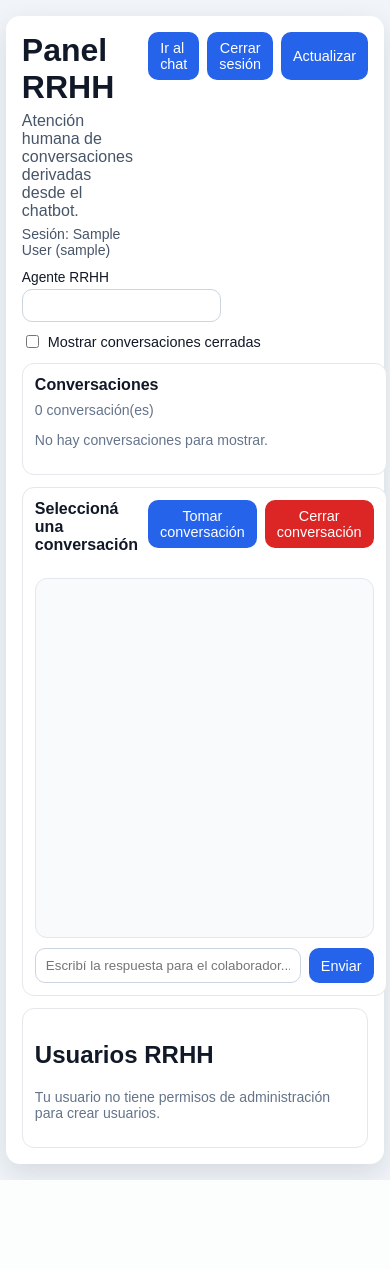
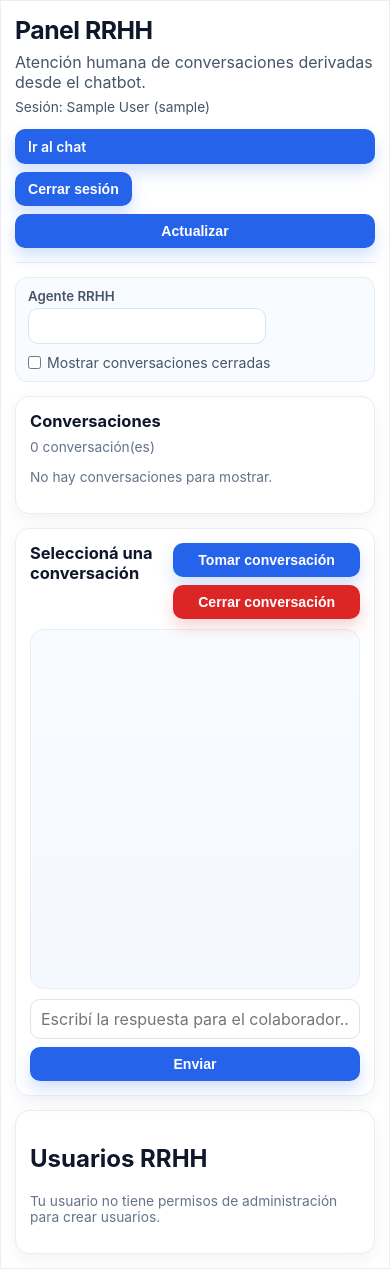
Before and after one commit to deboraq/ChatBotRRHH, a Flask app: template templates/rrhh.html in a window 390 px wide. Before the commit the page ends 1180 px from the top, so only its background shows below. Run offline with Flask 3, Linux system fonts and the light colour scheme; the template is opened without the code that fills it: most values are stand-ins (such as "Sample title", 1, 10 or a date in 2020); data that the repository does not hold is empty.

Commit message:
Refresh RRHH panel visual design and responsiveness
Co-authored-by: deboraq <deboraq@users.noreply.github.com>

```diff
--- a/static/rrhh.css
+++ b/static/rrhh.css
@@ -1,41 +1,67 @@
+:root {
+  --bg: #f3f7ff;
+  --surface: #ffffff;
+  --surface-soft: #f8fbff;
+  --text: #0f172a;
+  --text-soft: #475569;
+  --text-muted: #64748b;
+  --primary: #2563eb;
+  --primary-strong: #1d4ed8;
+  --danger: #dc2626;
+  --danger-strong: #b91c1c;
+  --border: #dbe3ef;
+  --border-soft: #e8edf5;
+  --shadow: 0 16px 38px rgba(15, 23, 42, 0.12);
+  --radius: 14px;
+}
+
 * {
   box-sizing: border-box;
 }
 
 body {
   margin: 0;
-  font-family: Arial, sans-serif;
-  background: #f1f5f9;
-  color: #111827;
+  font-family: Inter, "Segoe UI", Arial, sans-serif;
+  color: var(--text);
+  background:
+    radial-gradient(circle at 20% -10%, #dbeafe 0%, transparent 40%),
+    radial-gradient(circle at 95% 10%, #e0e7ff 0%, transparent 35%),
+    var(--bg);
 }
 
 .rrhh-wrapper {
-  width: min(1250px, 97vw);
-  margin: 16px auto;
-  background: #fff;
-  border-radius: 14px;
-  box-shadow: 0 10px 28px rgba(15, 23, 42, 0.12);
-  padding: 16px;
+  width: min(1320px, 96vw);
+  margin: 20px auto;
+  background: var(--surface);
+  border-radius: 20px;
+  box-shadow: var(--shadow);
+  padding: 20px;
+  border: 1px solid #e9eef8;
 }
 
 .rrhh-header {
   display: flex;
   justify-content: space-between;
   align-items: flex-start;
-  gap: 12px;
+  gap: 14px;
+  padding-bottom: 14px;
+  border-bottom: 1px solid var(--border-soft);
 }
 
 .rrhh-header h1 {
   margin: 0;
+  font-size: 1.55rem;
+  letter-spacing: -0.02em;
 }
 
 .rrhh-header p {
-  margin: 6px 0 0 0;
-  color: #475569;
+  margin: 7px 0 0;
+  color: var(--text-soft);
 }
 
 .header-actions {
   display: flex;
+  flex-wrap: wrap;
   gap: 8px;
 }
 
@@ -47,63 +73,114 @@ body {
 button {
   border: none;
   border-radius: 10px;
-  padding: 8px 12px;
+  padding: 9px 13px;
   cursor: pointer;
-  background: #2563eb;
+  background: var(--primary);
   color: #fff;
   text-decoration: none;
-  font-size: 0.9rem;
+  font-size: 0.88rem;
+  font-weight: 600;
+  transition: transform 0.15s ease, background 0.2s ease, box-shadow 0.2s ease;
+  box-shadow: 0 8px 16px rgba(37, 99, 235, 0.2);
+}
+
+.btn:hover,
+button:hover {
+  transform: translateY(-1px);
+  background: var(--primary-strong);
+}
+
+button:disabled {
+  opacity: 0.6;
+  cursor: not-allowed;
+  transform: none;
 }
 
 button.danger {
-  background: #dc2626;
+  background: var(--danger);
+  box-shadow: 0 8px 16px rgba(220, 38, 38, 0.2);
+}
+
+button.danger:hover {
+  background: var(--danger-strong);
 }
 
 .toolbar {
-  margin: 12px 0;
+  margin: 14px 0;
   display: flex;
   flex-wrap: wrap;
   gap: 10px;
   align-items: center;
+  padding: 10px 12px;
+  background: var(--surface-soft);
+  border: 1px solid var(--border-soft);
+  border-radius: 12px;
 }
 
 .field {
   display: flex;
   flex-direction: column;
   gap: 4px;
-  font-size: 0.86rem;
+  font-size: 0.83rem;
+  color: var(--text-soft);
+  font-weight: 600;
+}
+
+input:not([type="checkbox"]),
+select,
+textarea {
+  border: 1px solid var(--border);
+  border-radius: 10px;
+  padding: 9px 10px;
+  font: inherit;
+  color: var(--text);
+  background: #fff;
+}
+
+input:not([type="checkbox"]):focus,
+select:focus,
+textarea:focus {
+  outline: none;
+  border-color: #8bb6ff;
+  box-shadow: 0 0 0 3px rgba(59, 130, 246, 0.15);
 }
 
 .field input {
-  border: 1px solid #cbd5e1;
-  border-radius: 10px;
-  padding: 8px 10px;
+  min-width: 220px;
 }
 
 .checkbox {
-  display: flex;
+  display: inline-flex;
   align-items: center;
   gap: 6px;
-  font-size: 0.9rem;
+  font-size: 0.88rem;
+  color: var(--text-soft);
+}
+
+.checkbox input {
+  margin: 0;
 }
 
 .rrhh-layout {
   display: grid;
-  grid-template-columns: 320px 1fr;
-  gap: 12px;
+  grid-template-columns: minmax(300px, 340px) 1fr;
+  gap: 14px;
 }
 
 .panel {
-  border: 1px solid #e5e7eb;
-  border-radius: 12px;
-  padding: 12px;
-  background: #fff;
+  border: 1px solid var(--border-soft);
+  border-radius: var(--radius);
+  padding: 14px;
+  background: var(--surface);
+  box-shadow: 0 6px 18px rgba(15, 23, 42, 0.05);
 }
 
 .queue-panel h2,
-.chat-panel h2 {
-  margin: 0 0 8px 0;
-  font-size: 1rem;
+.chat-panel h2,
+.users-head h2,
+.roles-head h2 {
+  margin: 0 0 8px;
+  font-size: 1.03rem;
 }
 
 .conversation-list {
@@ -112,21 +189,42 @@ button.danger {
   gap: 8px;
   max-height: 72vh;
   overflow-y: auto;
+  padding-right: 2px;
+}
+
+.conversation-list::-webkit-scrollbar,
+.messages::-webkit-scrollbar {
+  width: 8px;
+}
+
+.conversation-list::-webkit-scrollbar-thumb,
+.messages::-webkit-scrollbar-thumb {
+  background: #c7d4e6;
+  border-radius: 999px;
 }
 
 .conv-card {
   width: 100%;
   text-align: left;
-  border: 1px solid #dbeafe;
-  border-radius: 10px;
-  padding: 8px;
-  background: #f8fafc;
-  color: #0f172a;
+  border: 1px solid #dbe6f8;
+  border-radius: 12px;
+  padding: 10px 10px 9px;
+  background: #f9fbff;
+  color: var(--text);
+  font-weight: 400;
+  box-shadow: none;
+  transition: border-color 0.2s ease, box-shadow 0.2s ease, transform 0.15s ease;
+}
+
+.conv-card:hover {
+  border-color: #9ec0ff;
+  transform: translateY(-1px);
 }
 
 .conv-card.selected {
-  border-color: #2563eb;
-  box-shadow: 0 0 0 2px rgba(37, 99, 235, 0.15);
+  border-color: #60a5fa;
+  box-shadow: 0 0 0 3px rgba(59, 130, 246, 0.16);
+  background: #eef5ff;
 }
 
 .conv-head {
@@ -181,31 +282,34 @@ button.danger {
 .chat-top-actions {
   display: flex;
   gap: 8px;
+  flex-wrap: wrap;
 }
 
 .messages {
   margin-top: 10px;
-  border: 1px solid #e2e8f0;
-  border-radius: 12px;
+  border: 1px solid var(--border-soft);
+  border-radius: 14px;
   min-height: 360px;
   max-height: 55vh;
   overflow-y: auto;
-  background: #f8fafc;
-  padding: 10px;
+  background:
+    linear-gradient(180deg, rgba(248, 251, 255, 0.9) 0%, rgba(243, 247, 255, 0.9) 100%);
+  padding: 12px;
   display: flex;
   flex-direction: column;
   gap: 8px;
 }
 
 .msg {
-  border-radius: 10px;
+  border-radius: 12px;
   padding: 8px 10px;
   max-width: 88%;
+  box-shadow: 0 4px 10px rgba(15, 23, 42, 0.06);
 }
 
 .msg.colaborador {
   align-self: flex-start;
-  background: #dbeafe;
+  background: #e0ebff;
 }
 
 .msg.rrhh {
@@ -239,88 +344,40 @@ button.danger {
 }
 
 .reply-form input {
-  border: 1px solid #cbd5e1;
-  border-radius: 10px;
-  padding: 9px 10px;
+  min-height: 40px;
 }
 
 .subtle {
-  color: #64748b;
-  font-size: 0.88rem;
+  color: var(--text-muted);
+  font-size: 0.86rem;
 }
 
 .error-text {
   color: #b91c1c;
 }
 
-.users-panel {
-  margin-top: 12px;
+#users-status,
+#roles-status {
+  display: inline-block;
+  margin: 2px 0 8px;
+  padding: 6px 9px;
+  border-radius: 8px;
+  background: #f1f5f9;
+  border: 1px solid #e2e8f0;
 }
 
-.users-head {
-  display: flex;
-  justify-content: space-between;
-  align-items: flex-start;
-  gap: 10px;
-  margin-bottom: 10px;
+#users-status.error-text,
+#roles-status.error-text {
+  background: #fef2f2;
+  border-color: #fecaca;
 }
 
-.users-head h2 {
-  margin: 0;
+.users-panel,
+.roles-panel {
+  margin-top: 14px;
 }
 
-.create-user-form {
-  display: grid;
-  grid-template-columns: 1.2fr 1fr 1fr 140px auto;
-  gap: 8px;
-  margin-bottom: 8px;
-}
-
-.create-user-form input,
-.create-user-form select {
-  border: 1px solid #cbd5e1;
-  border-radius: 10px;
-  padding: 9px 10px;
-}
-
-.users-table-wrap {
-  overflow-x: auto;
-}
-
-.users-table {
-  width: 100%;
-  border-collapse: collapse;
-}
-
-.users-table th,
-.users-table td {
-  text-align: left;
-  border-bottom: 1px solid #e2e8f0;
-  padding: 8px 6px;
-  font-size: 0.9rem;
-}
-
-.permissions-cell {
-  font-size: 0.82rem;
-  color: #475569;
-}
-
-.role-select {
-  border: 1px solid #cbd5e1;
-  border-radius: 8px;
-  padding: 6px 8px;
-  min-width: 110px;
-}
-
-.role-update-btn {
-  padding: 6px 10px;
-  font-size: 0.84rem;
-}
-
-.roles-panel {
-  margin-top: 12px;
-}
-
+.users-head,
 .roles-head {
   display: flex;
   justify-content: space-between;
@@ -341,64 +401,140 @@ button.danger {
   align-items: start;
 }
 
+.users-table-wrap,
 .roles-table-wrap {
   overflow-x: auto;
+  border: 1px solid var(--border-soft);
+  border-radius: 12px;
 }
 
+.users-table,
 .roles-table {
   width: 100%;
   border-collapse: collapse;
+  min-width: 760px;
+  background: #fff;
 }
 
+.users-table th,
+.users-table td,
 .roles-table th,
 .roles-table td {
   text-align: left;
-  border-bottom: 1px solid #e2e8f0;
-  padding: 8px 6px;
-  font-size: 0.9rem;
+  border-bottom: 1px solid #edf1f7;
+  padding: 9px 8px;
+  font-size: 0.88rem;
   vertical-align: top;
+}
+
+.users-table th,
+.roles-table th {
+  font-size: 0.8rem;
+  text-transform: uppercase;
+  letter-spacing: 0.03em;
+  color: var(--text-muted);
+  background: #f8fbff;
+}
+
+.permissions-cell {
+  font-size: 0.81rem;
+  color: var(--text-soft);
+  line-height: 1.35;
+}
+
+.role-select {
+  min-width: 116px;
+  padding: 6px 8px;
+}
+
+.role-update-btn {
+  padding: 6px 10px;
+  font-size: 0.82rem;
 }
 
 .permissions-grid {
   display: grid;
   grid-template-columns: repeat(auto-fit, minmax(220px, 1fr));
   gap: 6px 10px;
-  border: 1px solid #e2e8f0;
+  border: 1px solid var(--border-soft);
   border-radius: 10px;
   padding: 8px;
-  background: #f8fafc;
+  background: #f8fbff;
 }
 
 .permissions-grid.compact {
   grid-template-columns: repeat(auto-fit, minmax(200px, 1fr));
-  min-width: 360px;
+  min-width: 340px;
 }
 
 .perm-item {
   display: flex;
   align-items: center;
-  gap: 6px;
-  font-size: 0.84rem;
+  gap: 7px;
+  font-size: 0.83rem;
   color: #334155;
+  border-radius: 8px;
+  padding: 4px 6px;
+}
+
+.perm-item:hover {
+  background: #eff6ff;
+}
+
+.perm-item input {
+  margin: 0;
+  width: 16px;
+  height: 16px;
 }
 
 .role-display-input {
-  border: 1px solid #cbd5e1;
-  border-radius: 8px;
-  padding: 6px 8px;
   min-width: 180px;
+  padding: 7px 9px;
 }
 
-@media (max-width: 980px) {
+code {
+  background: #eef2f8;
+  border: 1px solid #dbe3ef;
+  border-radius: 7px;
+  padding: 2px 6px;
+  font-size: 0.8rem;
+}
+
+@media (max-width: 1120px) {
   .rrhh-layout {
     grid-template-columns: 1fr;
   }
 
-  .create-user-form {
-    grid-template-columns: 1fr;
-  }
-
+  .create-user-form,
   .create-role-form {
     grid-template-columns: 1fr;
   }
 }
+
+@media (max-width: 760px) {
+  .rrhh-wrapper {
+    width: 100%;
+    margin: 0;
+    border-radius: 0;
+    padding: 14px;
+  }
+
+  .rrhh-header {
+    flex-direction: column;
+  }
+
+  .header-actions,
+  .chat-top-actions {
+    width: 100%;
+  }
+
+  .btn,
+  button {
+    width: 100%;
+    justify-content: center;
+  }
+
+  .reply-form {
+    grid-template-columns: 1fr;
+  }
+}
```
Also changed, not shown: other parts of static/rrhh.css (+20 -13 lines).
